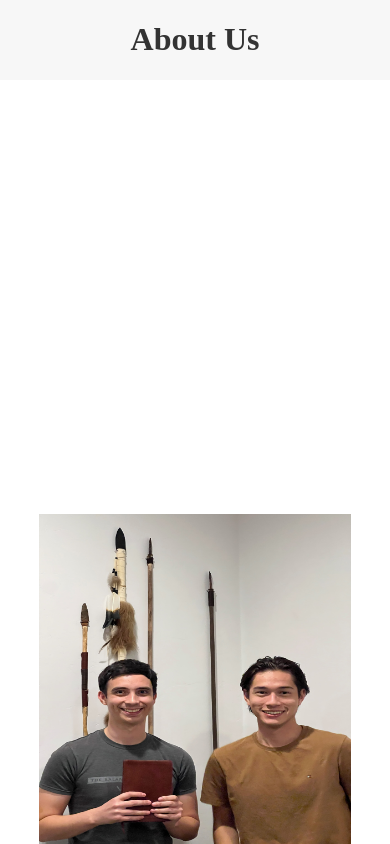
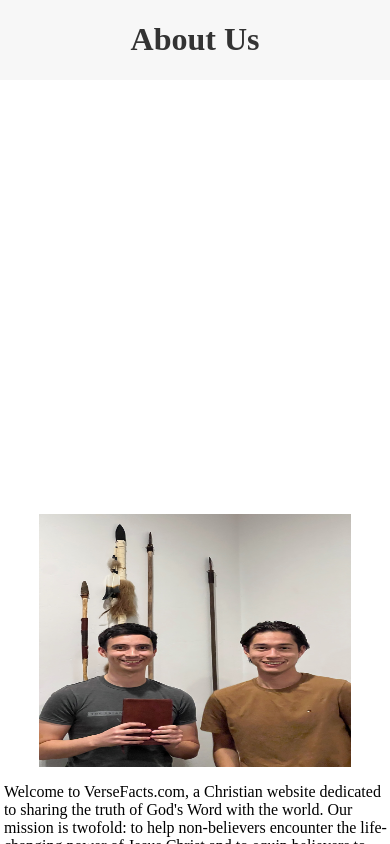
Before and after one commit to jstick2599/randomBibleFacts, a React (Create React App) app: page /AboutUs in a window 390 px wide. Shown: the top 844 px of the page. Built offline with nearby package versions, Linux system fonts and the light colour scheme.

Commit message:
for mobile make about us img smaller

```diff
--- a/src/styling/AboutUs.css
+++ b/src/styling/AboutUs.css
@@ -81,7 +81,7 @@ video:fullscreen {
         width:100vw;
     }
     #aboutUsImg{
-        height:40vh;
+        height:30vh;
     }
     .react-player {
       position: relative;
```
